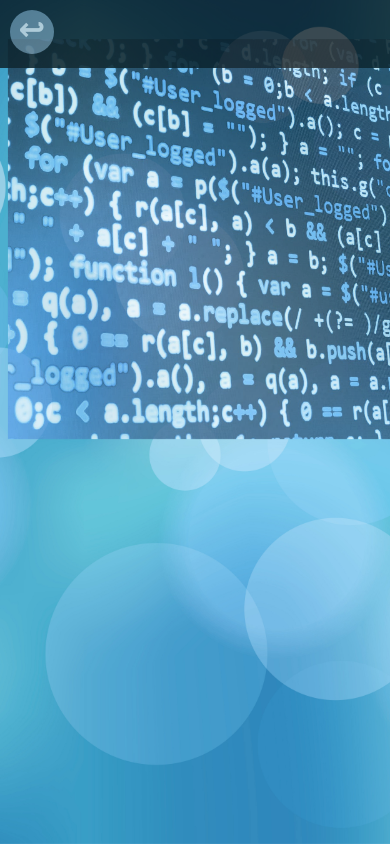
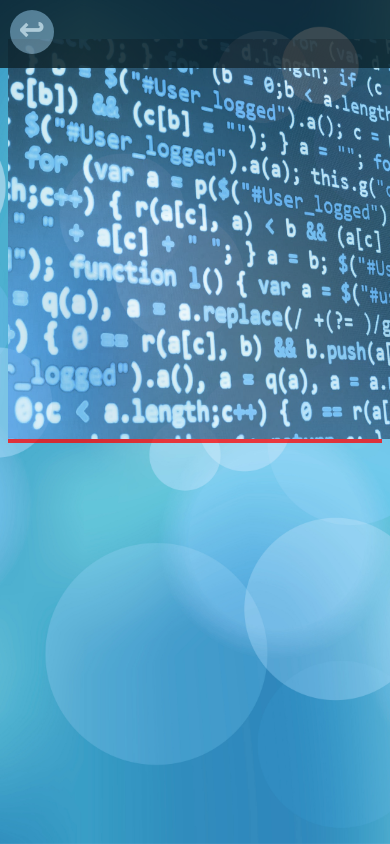
Before and after one commit to AndreasSchiele/AndreasSchiele.github.io, a plain HTML site: page aboutme.html in a window 390 px wide. Shown: the top 844 px of the page. Drawn offline with Linux system fonts and the light colour scheme.

Commit message:
mobile op ?

```diff
--- a/aboutme.html
+++ b/aboutme.html
@@ -1,6 +1,9 @@
 <!DOCTYPE html>
 <html>
 <head>
+        <meta name="viewport" content="width=device-width, initial-scale=1.0" />
+        <meta name="mobile-web-app-capable" content="yes">
+        <link rel="icon" sizes="192x192" href="pictures/Icon.png">
         <link rel="stylesheet" href="stylesheet.css">
         <link rel="stylesheet" href="stylesheetindex.css">
         <link rel="stylesheet" href="bluebackground.css">
--- a/stylesheetindex.css
+++ b/stylesheetindex.css
@@ -216,3 +216,9 @@
     opacity: 0.8;
   }
   */
+
+  @media (min-width: 370px) {
+    body{
+      background-color: red;
+    }
+  }
```
Also changed, not shown: pictures/Icon.png (added).
